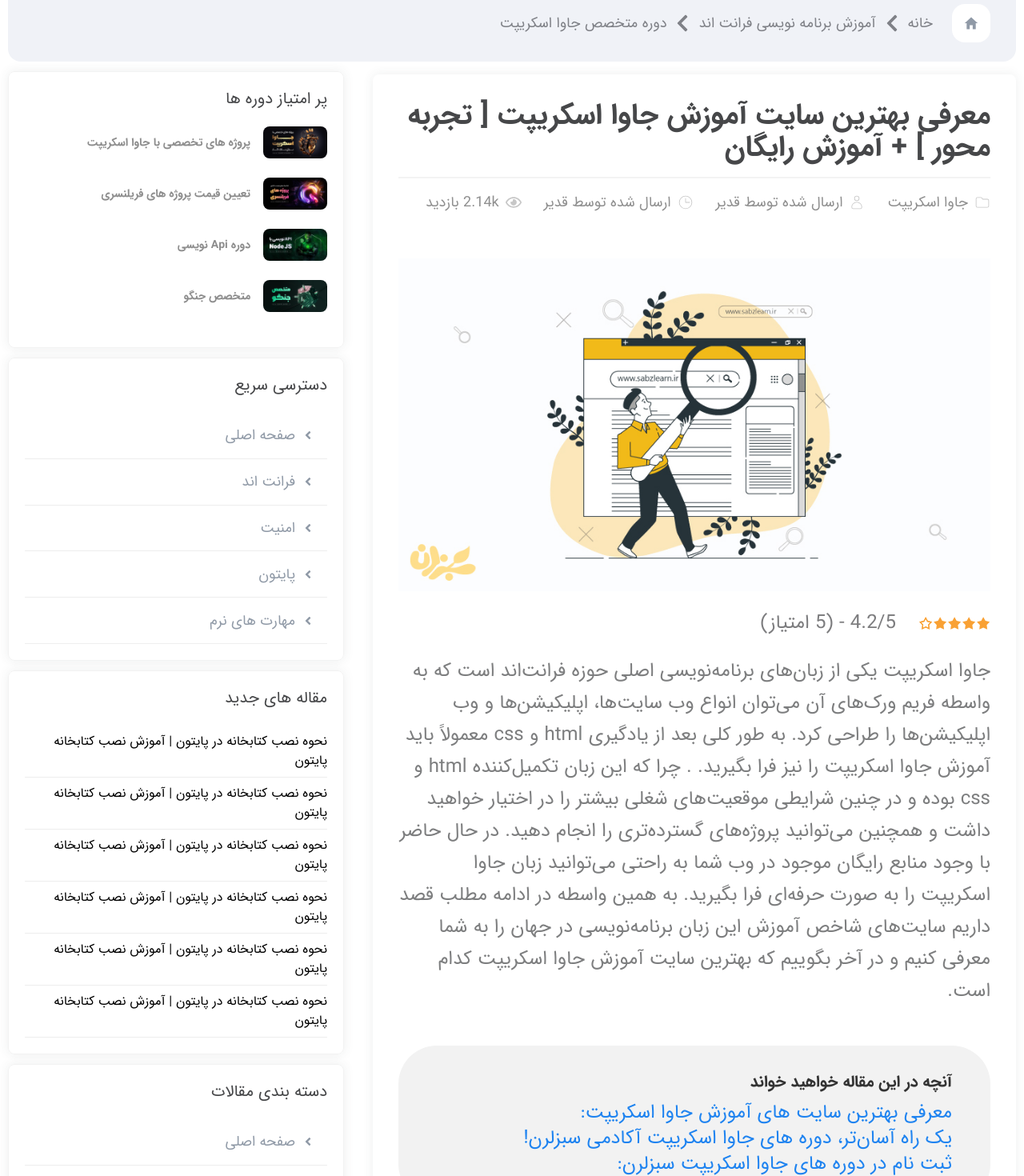
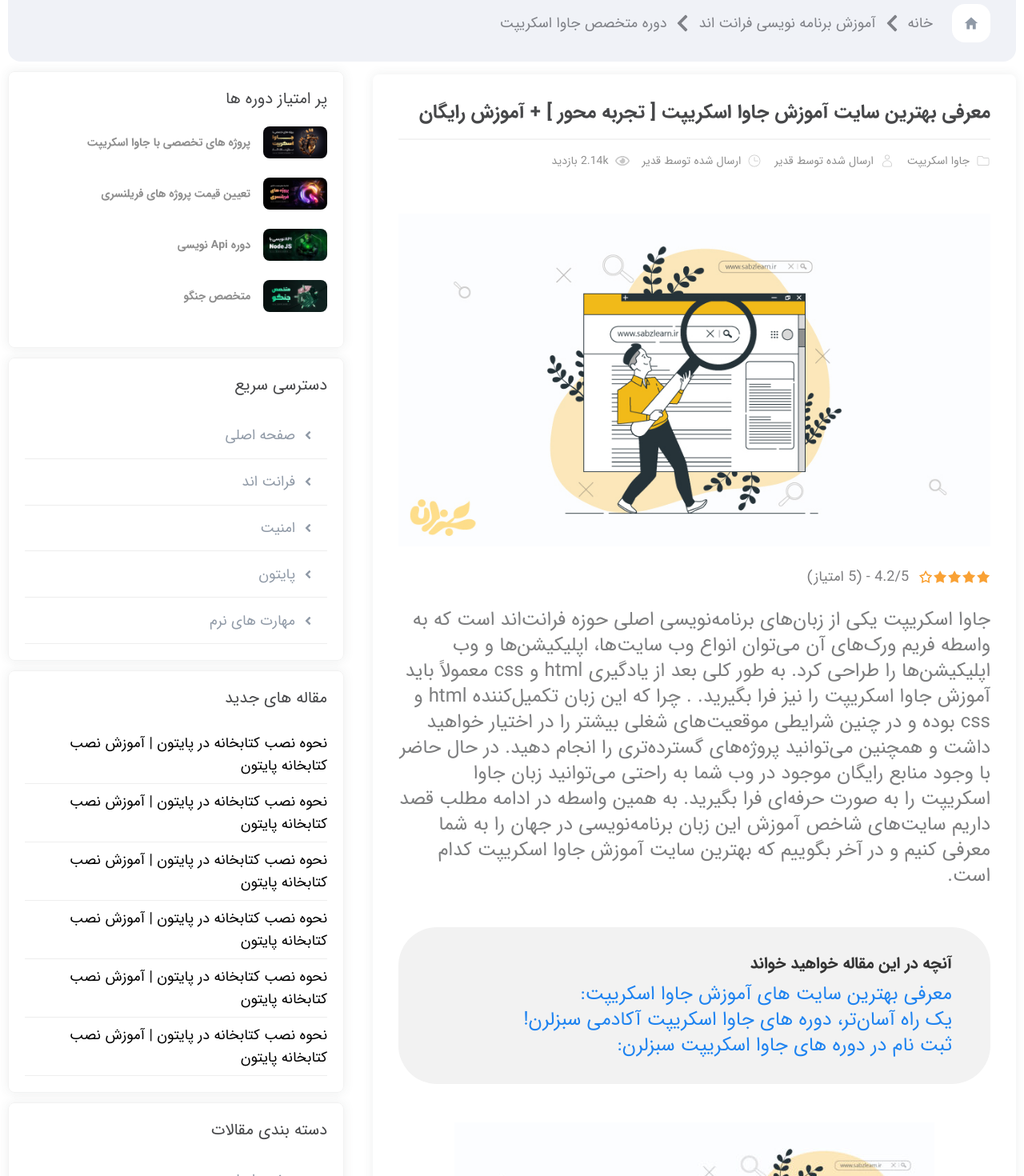
Before and after one commit to impooya/sabzlearn-ir, a React (Vite) app: page /article-info/1 in a window 1280 px wide. Shown: the part 220-1690 px from the top of the page at 80% size. Built offline with nearby package versions, Linux system fonts and the light colour scheme.

Commit message:
compeleted articles page

```diff
--- a/src/components/Comments.jsx
+++ b/src/components/Comments.jsx
@@ -3,7 +3,7 @@ function Comments() {
     <>
       <div className="flex flex-col ">
         <span className="text-dark-primery text-lg">دیدگاهتان را بنویسید</span>
-        <span className="my-5 mx-0 text-xl">
+        <span className="my-5 mx-0 text-sm md:text-xl">
           <a
             href="#"
             className="hover:text-[#1e83f0] transition-all duration-300 delay-100 ease-in-out"
@@ -19,12 +19,12 @@ function Comments() {
           بخش های موردنیاز علامت گذاری شده اند *
         </span>
         <div className="flex flex-col">
-          <span className="text-xl text-[#6c757d]">دیدگاه *</span>
+          <span className="text-lg md:text-xl text-[#6c757d]">دیدگاه *</span>
           <textarea className="h-[18.5rem] rounded-lg border border-solid border-[#dcdcdc] shadow-shade-primery"></textarea>
         </div>
         <button
           type="submit"
-          className="mt-8 max-w-[15rem] py-2 px-4 bg-green-primery text-white border-none rounded-lg text-xl mb-12"
+          className="mt-8  md:max-w-[15rem] py-2 px-4 bg-green-primery text-white border-none rounded-lg text-lg md:text-xl mb-12"
         >
           فرستادن دیدگاه
         </button>
--- a/src/components/MainArticle.jsx
+++ b/src/components/MainArticle.jsx
@@ -11,31 +11,34 @@ function MainArticle() {
   return (
     <>
       <div className=" p-8 rounded-lg shadow-shade-primery">
-        <h1 className="article__title text-4xl font-IRANSansBold text-dark-primery border-b-2 border-solid border-b-[#f3f3f3] pb-4">
+        <h1 className="article__title text-2xl font-IRANSansBold text-dark-primery border-b-2 border-solid border-b-[#f3f3f3] pb-4">
           معرفی بهترین سایت آموزش جاوا اسکریپت [ تجربه محور ] + آموزش رایگان
         </h1>
-        <div className="article__header flex items-center pt-4">
-          <div className="flex items-center justify-center gap-2 ml-7 ">
-            <CiFolderOn className="text-xl text-[#c7c7c7]" />
-            <a href="#" className="article-header__text text-lg text-[#8f8f8f]">
+        <div className="article__header flex items-center pt-4 flex-wrap md:flex-nowrap">
+          <div className="flex items-center justify-center gap-2 ml-4 ">
+            <CiFolderOn className="text-lg text-[#c7c7c7]" />
+            <a
+              href="#"
+              className="article-header__text md:text-sm  text-[#8f8f8f]"
+            >
               جاوا اسکریپت
             </a>
           </div>
-          <div className="flex items-center justify-center gap-2 ml-7">
-            <CiUser className="text-xl text-[#c7c7c7]" />
-            <span className="article-header__text text-lg text-[#8f8f8f]">
+          <div className="flex items-center justify-center gap-2 ml-4">
+            <CiUser className="text-lg text-[#c7c7c7]" />
+            <span className="article-header__text md:text-sm  text-[#8f8f8f]">
               ارسال شده توسط قدیر
             </span>
           </div>
-          <div className="flex items-center justify-center gap-2 ml-7">
-            <CiClock2 className="text-xl text-[#c7c7c7]" />
-            <span className="article-header__text text-lg text-[#8f8f8f]">
+          <div className="flex items-center justify-center gap-2 ml-4">
+            <CiClock2 className="text-lg text-[#c7c7c7]" />
+            <span className="article-header__text md:text-sm  text-[#8f8f8f]">
               ارسال شده توسط قدیر
             </span>
           </div>
-          <div className="flex items-center justify-center gap-2 ml-7">
-            <FaRegEye className="text-xl text-[#c7c7c7]" />
-            <span className="article-header__text text-lg text-[#8f8f8f]">
+          <div className="flex items-center justify-center gap-2 ml-4">
+            <FaRegEye className="text-lg text-[#c7c7c7]" />
+            <span className="article-header__text md:text-sm  text-[#8f8f8f]">
               2.14k بازدید
             </span>
           </div>
@@ -66,12 +69,12 @@ function MainArticle() {
             />
             <img src="/images/svgs/star.svg" className="article__score-icon" />
           </div>
-          <span className="article__score-text mr-7 text-2xl text-[#7d7d7f]">
+          <span className="article__score-text mr-3 text-lg text-[#7d7d7f]">
             4.2/5 - (5 امتیاز)
           </span>
         </div>
 
-        <p className="article__paragraph text-2xl leading-10 text-[#7d7e7f] ">
+        <p className="article__paragraph text-lg md:text-2xl leading-10 text-[#7d7e7f] ">
           جاوا اسکریپت یکی از زبان‌های برنامه‌نویسی اصلی حوزه فرانت‌اند است که
           به واسطه فریم ورک‌های آن می‌توان انواع وب سایت‌ها، اپلیکیشن‌ها و وب
           اپلیکیشن‌ها را طراحی کرد. به طور کلی بعد از یادگیری html و css معمولاً
@@ -86,22 +89,31 @@ function MainArticle() {
         </p>
 
         <div className="article-read bg-[#f2f2f2] rounded-[3rem] py-8 px-12 my-12">
-          <span className="block text-[#333333] text-xl mb-2 font-IRANSansBold ">
+          <span className="block text-[#333333] text-lg md:text-xl mb-2 font-IRANSansBold ">
             آنچه در این مقاله خواهید خواند
           </span>
           <ul className="flex flex-col">
             <li className="article-read__item">
-              <a href="#" className="text-2xl text-[#1e83f0] hover:underline">
+              <a
+                href="#"
+                className=" text-lg md:text-2xl text-[#1e83f0] hover:underline"
+              >
                 معرفی بهترین سایت ‌های آموزش جاوا اسکریپت:
               </a>
             </li>
             <li className="article-read__item">
-              <a href="#" className="text-2xl text-[#1e83f0] hover:underline">
+              <a
+                href="#"
+                className="text-lg md:text-2xl text-[#1e83f0] hover:underline"
+              >
                 یک راه آسان‌تر، دوره‌ های جاوا اسکریپت آکادمی سبزلرن!
               </a>
             </li>
             <li className="article-read__item">
-              <a href="#" className="text-2xl text-[#1e83f0] hover:underline">
+              <a
+                href="#"
+                className="text-lg md:text-2xl text-[#1e83f0] hover:underline"
+              >
                 ثبت نام در دوره‌ های جاوا اسکریپت سبزلرن:
               </a>
             </li>
@@ -114,10 +126,10 @@ function MainArticle() {
           className="article__seconadary-banner block mx-auto"
         />
         <div className=" my-20">
-          <h2 className="text-4xl text-[#008c25] font-IRANSansBold leading-4">
+          <h2 className="text-lg md:text-2xl text-[#008c25] font-IRANSansBold leading-4">
             معرفی بهترین سایت ‌های آموزش جاوا اسکریپت:
           </h2>
-          <p className="text-2xl leading-10 text-[#7d7e7f] my-8 ">
+          <p className="text-lg md:text-2xl leading-10 text-[#7d7e7f] my-8 ">
             توجه داشته باشید که تمام وب سایت‌هایی که به عنوان بهترین سایت آموزش
             جاوا اسکریپت در ادامه معرفی می‌کنیم، بین‌المللی هستند و منابع موجود
             در آن‌ها به زبان انگلیسی است. در نتیجه شما باید یا تسلط متوسط و
@@ -134,10 +146,10 @@ function MainArticle() {
           />
         </div>
         <div className=" my-20">
-          <h2 className=" text-4xl text-[#008c25] font-IRANSansBold leading-4">
+          <h2 className=" text-lg md:text-2xl text-[#008c25] font-IRANSansBold leading-4">
             معرفی بهترین سایت ‌های آموزش جاوا اسکریپت:
           </h2>
-          <p className="my-8 text-2xl leading-10 text-[#7d7e7f]">
+          <p className="my-8 text-lg md:text-2xl leading-10 text-[#7d7e7f]">
             توجه داشته باشید که تمام وب سایت‌هایی که به عنوان بهترین سایت آموزش
             جاوا اسکریپت در ادامه معرفی می‌کنیم، بین‌المللی هستند و منابع موجود
             در آن‌ها به زبان انگلیسی است. در نتیجه شما باید یا تسلط متوسط و
@@ -149,10 +161,10 @@ function MainArticle() {
           </p>
         </div>
         <div className="my-20">
-          <h2 className="text-4xl text-[#008c25] font-IRANSansBold leading-4">
+          <h2 className="text-lg md:text-2xl text-[#008c25] font-IRANSansBold leading-4">
             معرفی بهترین سایت ‌های آموزش جاوا اسکریپت:
           </h2>
-          <p className="my-8 text-2xl leading-10 text-[#7d7e7f]">
+          <p className="my-8 text-lg md:text-2xl leading-10 text-[#7d7e7f]">
             توجه داشته باشید که تمام وب سایت‌هایی که به عنوان بهترین سایت آموزش
             جاوا اسکریپت در ادامه معرفی می‌کنیم، بین‌المللی هستند و منابع موجود
             در آن‌ها به زبان انگلیسی است. در نتیجه شما باید یا تسلط متوسط و
@@ -170,7 +182,9 @@ function MainArticle() {
         </div>
 
         <div className="flex items-center">
-          <span className="text-xl text-[#7d7e7f]">اشتراک گذاری :</span>
+          <span className="text-sm md:text-xl text-[#7d7e7f]">
+            اشتراک گذاری :
+          </span>
           <a
             href="#"
             className="flex items-center m-2 text-[#7b868a] hover:text-[#1e83f0] transition-all duration-300 delay-100 ease-in-out"
--- a/src/components/MainInfoArticlesSection.jsx
+++ b/src/components/MainInfoArticlesSection.jsx
@@ -3,10 +3,12 @@ function MainInfoArticlesSection({ rightContent, leftContent }) {
     <>
       <main className="main">
         <div className="container">
-          <div className="flex gap-x-9 justify-center">
+          <div className=" flex flex-col lg:flex-row gap-x-9 justify-center">
             <div className="  mt-4">{rightContent}</div>
-            <div className="flex-none w-1/3  hidden lg:block sticky">
-              <div className="courses-info top-6 sticky ">{leftContent}</div>
+            <div className=" lg:flex-none lg:w-1/3  lg:sticky">
+              <div className="courses-info top-6 sticky grid grid-cols-1 md:grid-cols-2 gap-x-3 lg:block">
+                {leftContent}
+              </div>
             </div>
           </div>
         </div>
--- a/src/components/RecentArticles.jsx
+++ b/src/components/RecentArticles.jsx
@@ -9,7 +9,7 @@ function RecentArticles() {
           <li className="border-b border-solid border-b-[#eeeeee] py-2 px-0">
             <a
               href="#"
-              className=" hover:text-blue-500 transition-all delay-100"
+              className=" hover:text-blue-500 transition-all delay-100 text-sm md:text-lg"
             >
               نحوه نصب کتابخانه در پایتون | آموزش نصب کتابخانه پایتون
             </a>
@@ -17,7 +17,7 @@ function RecentArticles() {
           <li className="border-b border-solid border-b-[#eeeeee] py-2 px-0">
             <a
               href="#"
-              className=" hover:text-blue-500 transition-all delay-100"
+              className=" hover:text-blue-500 transition-all delay-100 text-sm md:text-lg"
             >
               نحوه نصب کتابخانه در پایتون | آموزش نصب کتابخانه پایتون
             </a>
@@ -25,7 +25,7 @@ function RecentArticles() {
           <li className="border-b border-solid border-b-[#eeeeee] py-2 px-0">
             <a
               href="#"
-              className=" hover:text-blue-500 transition-all delay-100"
+              className=" hover:text-blue-500 transition-all delay-100 text-sm md:text-lg"
             >
               نحوه نصب کتابخانه در پایتون | آموزش نصب کتابخانه پایتون
             </a>
@@ -33,7 +33,7 @@ function RecentArticles() {
           <li className="border-b border-solid border-b-[#eeeeee] py-2 px-0">
             <a
               href="#"
-              className=" hover:text-blue-500 transition-all delay-100"
+              className=" hover:text-blue-500 transition-all delay-100 text-sm md:text-lg"
             >
               نحوه نصب کتابخانه در پایتون | آموزش نصب کتابخانه پایتون
             </a>
@@ -41,7 +41,7 @@ function RecentArticles() {
           <li className="border-b border-solid border-b-[#eeeeee] py-2 px-0">
             <a
               href="#"
-              className=" hover:text-blue-500 transition-all delay-100"
+              className=" hover:text-blue-500 transition-all delay-100 text-sm md:text-lg"
             >
               نحوه نصب کتابخانه در پایتون | آموزش نصب کتابخانه پایتون
             </a>
@@ -49,7 +49,7 @@ function RecentArticles() {
           <li className="border-b border-solid border-b-[#eeeeee] py-2 px-0">
             <a
               href="#"
-              className=" hover:text-blue-500 transition-all delay-100"
+              className=" hover:text-blue-500 transition-all delay-100 text-sm md:text-lg"
             >
               نحوه نصب کتابخانه در پایتون | آموزش نصب کتابخانه پایتون
             </a>
--- a/src/components/SuggestionArticles.jsx
+++ b/src/components/SuggestionArticles.jsx
@@ -4,7 +4,7 @@ function SuggestionArticles() {
   return (
     <>
       <div className="my-16 py-14 px-10 rounded-lg bg-[#f0f2f7]">
-        <div className="grid grid-cols-2">
+        <div className="grid md:grid-cols-2 grid-cols-1 gap-y-12 ">
           <div>
             <div className=" suggestion-articles__right  relative flex items-center ">
               <a href="#">
```
Also changed, not shown: src/components/NewCourses.jsx (+5 -5 lines), src/components/QuickAccess.jsx (+5 -5 lines), src/components/SortedArticles.jsx (+5 -5 lines).
